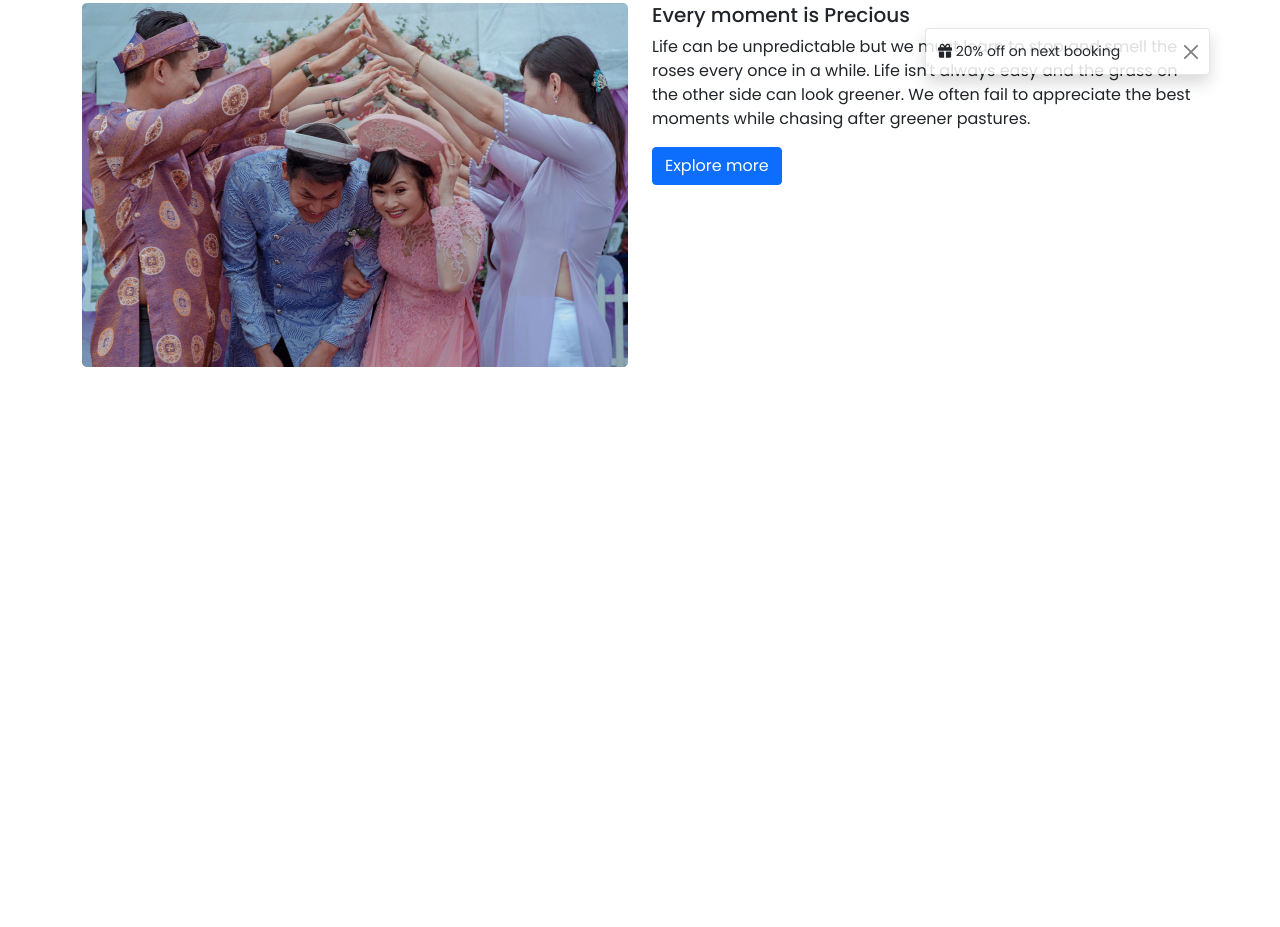
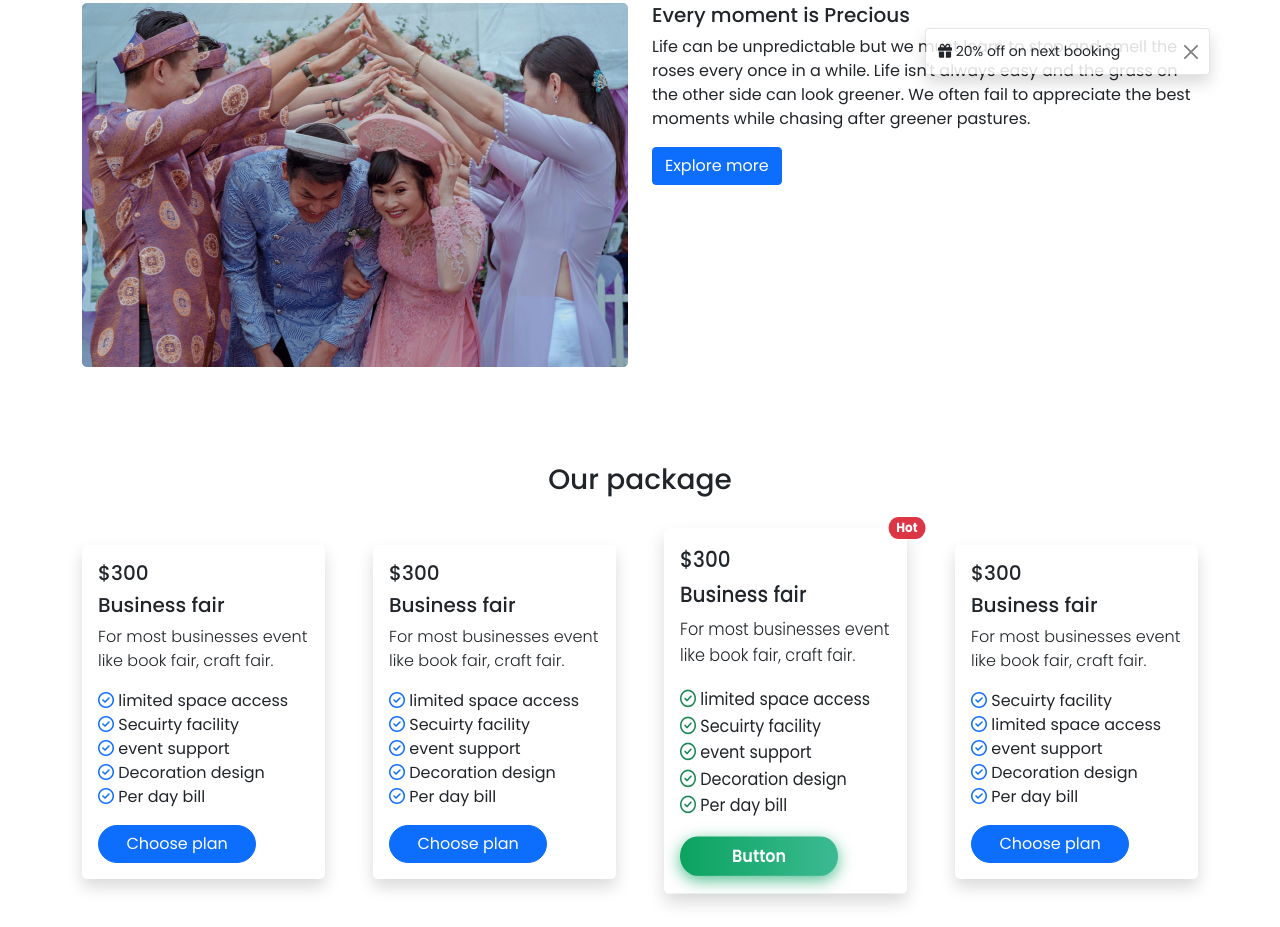
Before and after one commit to rakibul-cse-diu/convention-center, a plain HTML site: page index.html in a window 1280 px wide. Shown: the part 620-1547 px from the top of the page. Before the commit the page ends 1083 px from the top, so only its background shows below. Drawn offline with nearby package versions, Linux system fonts and the light colour scheme.

Commit message:
packages added

```diff
--- a/index.html
+++ b/index.html
@@ -146,6 +146,90 @@
                 </div>
             </div>
         </section>
+
+
+
+        <!-- package -->
+        <section class="package container d-flex flex-column justify-content-center align-items-center mt-5 mb-5">
+            <h3 class="mb-5">Our package</h3>
+            <div class="row g-5">
+
+                <div class="col-lg-3 col-md-6 col-">
+                    <div class="shadow p-3 rounded-3">
+                        <h5 class="title">$300</h5>
+                        <h5 class="title">Business fair</h5>
+                        <p class="text lead fs-6">For most businesses event
+                            like book fair, craft fair.</p>
+                        <ul class="ms-0 ps-0">
+                            <li><i class="far fa-check-circle text-primary"></i> limited space access</li>
+                            <li><i class="far fa-check-circle text-primary"></i> Secuirty facility</li>
+                            <li><i class="far fa-check-circle text-primary"></i> event support</li>
+                            <li><i class="far fa-check-circle text-primary"></i> Decoration design</li>
+                            <li><i class="far fa-check-circle text-primary"></i> Per day bill</li>
+                        </ul>
+                        <a href="#" class="btn btn-primary w-75 rounded-pill">Choose plan</a>
+                    </div>
+                </div>
+
+                <div class="col-lg-3 col-md-6 col-">
+                    <div class="shadow p-3 rounded-3">
+                        <h5 class="title">$300</h5>
+                        <h5 class="title">Business fair</h5>
+                        <p class="text lead fs-6">For most businesses event
+                            like book fair, craft fair.</p>
+                        <ul class="ms-0 ps-0">
+                            <li><i class="far fa-check-circle text-primary"></i> limited space access</li>
+                            <li><i class="far fa-check-circle text-primary"></i> Secuirty facility</li>
+                            <li><i class="far fa-check-circle text-primary"></i> event support</li>
+                            <li><i class="far fa-check-circle text-primary"></i> Decoration design</li>
+                            <li><i class="far fa-check-circle text-primary"></i> Per day bill</li>
+                        </ul>
+                        <a href="#" class="btn btn-primary w-75 rounded-pill">Choose plan</a>
+                    </div>
+                </div>
+
+                <div class="hot-deal col-lg-3 col-md-6 col-">
+                    <div class="position-relative shadow p-3 rounded-3">
+                        <span class="position-absolute top-0 start-100 translate-middle badge rounded-pill bg-danger">
+                            Hot
+                            <span class="visually-hidden">unread messages</span>
+                        </span>
+                        <h5 class="title">$300</h5>
+                        <h5 class="title">Business fair</h5>
+                        <p class="text lead fs-6">For most businesses event
+                            like book fair, craft fair.</p>
+                        <ul class="ms-0 ps-0">
+                            <li><i class="far fa-check-circle text-success"></i> limited space access</li>
+                            <li><i class="far fa-check-circle text-success"></i> Secuirty facility</li>
+                            <li><i class="far fa-check-circle text-success"></i> event support</li>
+                            <li><i class="far fa-check-circle text-success"></i> Decoration design</li>
+                            <li><i class="far fa-check-circle text-success"></i> Per day bill</li>
+                        </ul>
+                        <a href="/"><button class="bn632-hover bn22">Button</button></a>
+                    </div>
+                </div>
+
+
+                <div class="col-lg-3 col-md-6 col-">
+                    <div class="shadow p-3 rounded-3">
+                        <h5 class="title">$300</h5>
+                        <h5 class="title">Business fair</h5>
+                        <p class="text lead fs-6">For most businesses event
+                            like book fair, craft fair.</p>
+                        <ul class="ms-0 ps-0">
+                            <li><i class="far fa-check-circle text-primary"></i> Secuirty facility</li>
+                            <li><i class="far fa-check-circle text-primary"></i> limited space access</li>
+                            <li><i class="far fa-check-circle text-primary"></i> event support</li>
+                            <li><i class="far fa-check-circle text-primary"></i> Decoration design</li>
+                            <li><i class="far fa-check-circle text-primary"></i> Per day bill</li>
+                        </ul>
+                        <a href="#" class="btn btn-primary w-75 rounded-pill">Choose plan</a>
+                    </div>
+                </div>
+            </div>
+        </section>
+
+
     </main>
 
 
--- a/style.css
+++ b/style.css
@@ -17,6 +17,47 @@ li{
 a{
     text-decoration: none;
 }
+.bn632-hover {
+    width: 75%;
+    font-size: 16px;
+    font-weight: 600;
+    color: #fff;
+    cursor: pointer;
+    padding: 6px 12px;
+    text-align:center;
+    border: none;
+    background-size: 300% 100%;
+    border-radius: 50px;
+    moz-transition: all .4s ease-in-out;
+    -o-transition: all .4s ease-in-out;
+    -webkit-transition: all .4s ease-in-out;
+    transition: all .4s ease-in-out;
+  }
+
+  .bn632-hover:hover {
+    background-position: 100% 0;
+    moz-transition: all .4s ease-in-out;
+    -o-transition: all .4s ease-in-out;
+    -webkit-transition: all .4s ease-in-out;
+    transition: all .4s ease-in-out;
+  }
+
+  .bn632-hover:focus {
+    outline: none;
+  }
+
+  .bn632-hover.bn22 {
+    background-image: linear-gradient(
+      to right,
+      #0ba360,
+      #3cba92,
+      #30dd8a,
+      #2bb673
+    );
+    box-shadow: 0 4px 15px 0 rgba(23, 168, 108, 0.75);
+  }
+
+
 
 
 /* Quote section  */
@@ -28,3 +69,9 @@ a{
     top: 25px;
     right: 0;
 }
+
+
+/* Cards/ Pricing  */
+.hot-deal{
+    transform: scaleY(1.1);
+}
```
